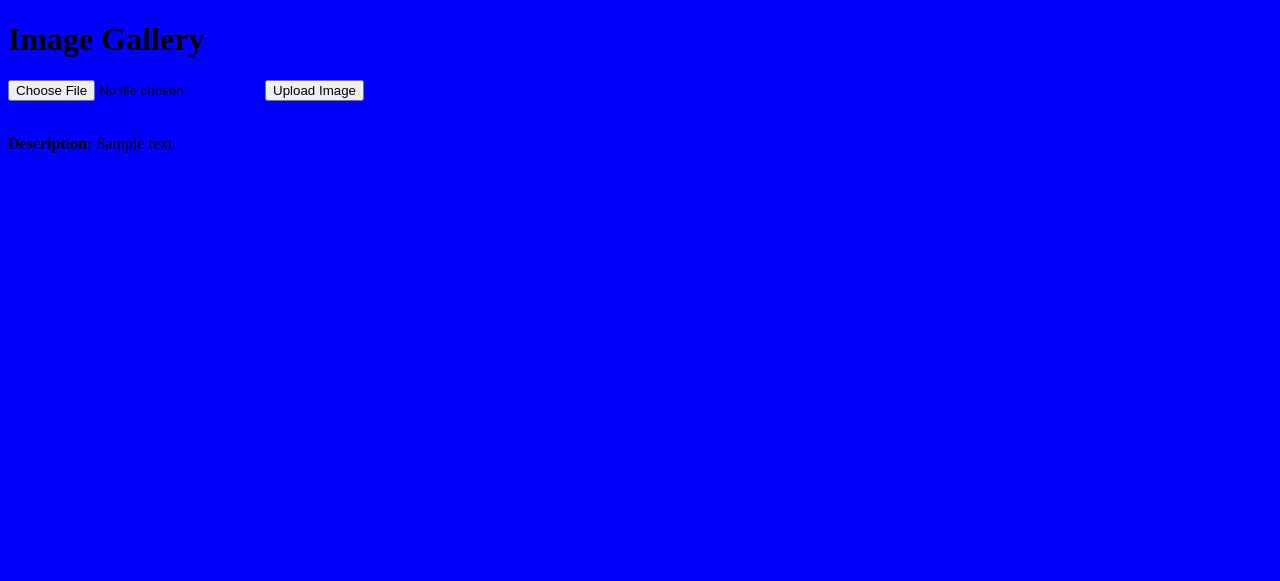
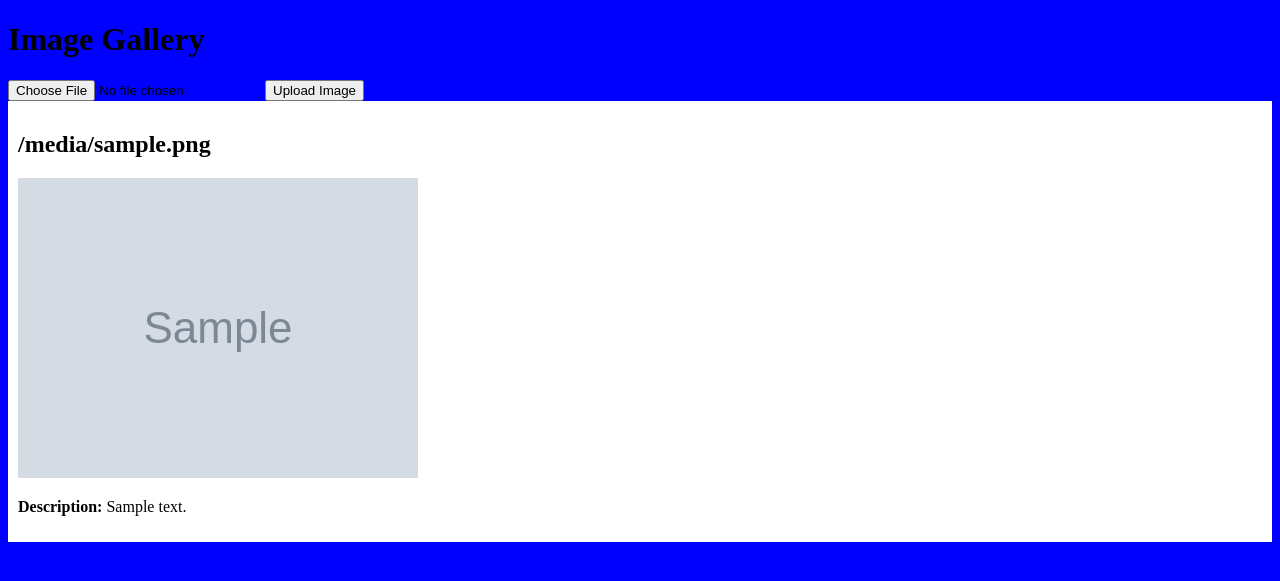
Before and after one commit to nihaanth/Project2---cloud-native-developenment, a Flask app: template templates/index.html in a window 1280 px wide. Shown: the top 581 px of the page. Run offline with Flask 3, Linux system fonts and the light colour scheme; the template is opened without the code that fills it: most values are stand-ins (such as "Sample title", 1, 10 or a date in 2020); grey boxes marked "Sample" are stand-in pictures.

Commit message:
Update index.html

```diff
--- a/templates/index.html
+++ b/templates/index.html
@@ -16,9 +16,12 @@
 
     <div class="image-list">
         {% for image in image_data %}
-        <div class="image-item">
-            <a href="{{ url_for('view_image', imagename=image.filename) }}">{{ image.filename }}</a>
-            <p><strong>Description:</strong> {{ image.description }}</p>
+        <div class="image-item" style="margin-bottom: 30px; background-color: white; padding: 10px;">
+            <h2>{{ image.filename }}</h2>
+            <img src="{{ url_for('view_image', imagename=image.filename) }}" alt="{{ image.filename }}" style="max-width: 400px;">
+            <div>
+                <p><strong>Description:</strong> {{ image.description }}</p>
+            </div>
         </div>
         {% endfor %}
     </div>
```
